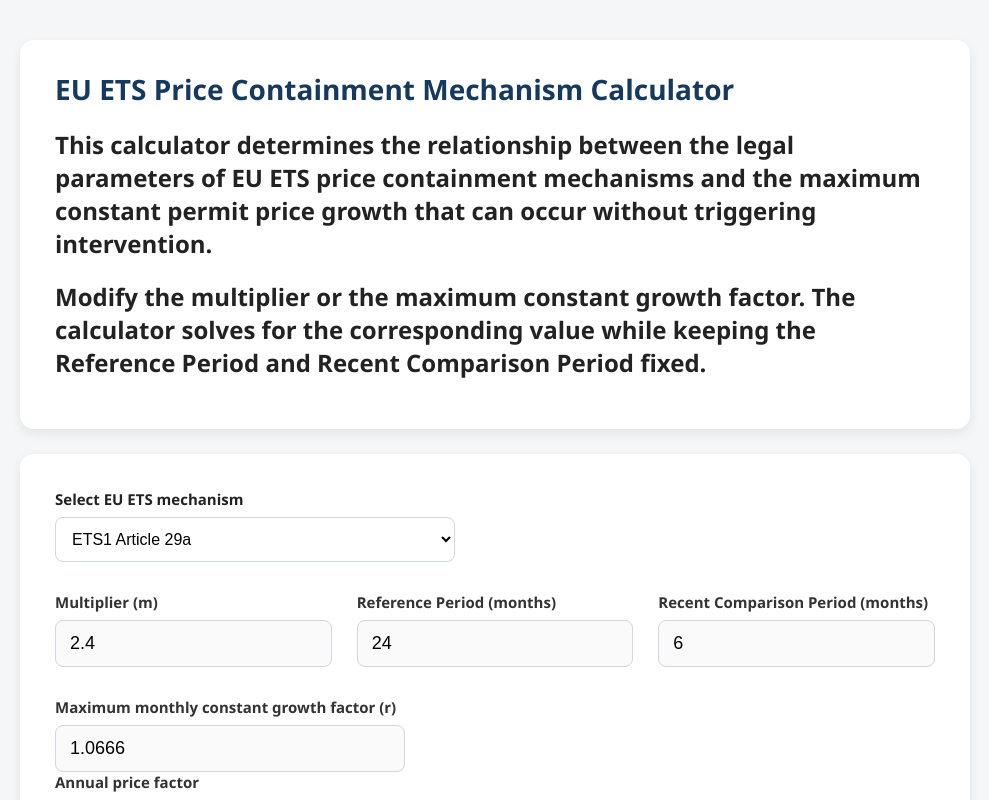
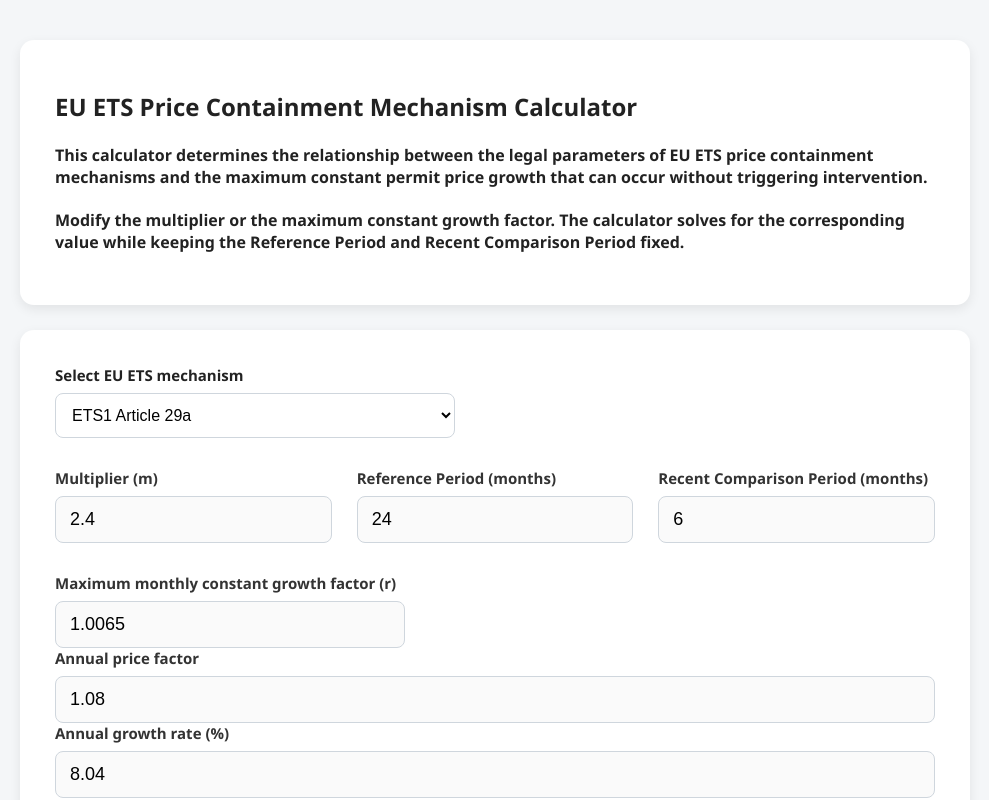
Before and after one commit to slvstr1/eu-ets-calculator, a React (Vite) app: page / in a window 1280 px wide. Shown: the top 800 px of the page, without its empty margins (145-1134 px from the left). Built offline with nearby package versions, Linux system fonts and the light colour scheme.

Commit message:
yet other

```diff
--- a/src/App.jsx
+++ b/src/App.jsx
@@ -12,23 +12,23 @@
 
                 <header className="header">
 
-                    <h1>
+                    <h2>
                         EU ETS Price Containment Mechanism Calculator
-                    </h1>
+                    </h2>
 
-                    <h2>
+                    <h4>
                         This calculator determines the relationship between
                         the legal parameters of EU ETS price containment
                         mechanisms and the maximum constant permit price
                         growth that can occur without triggering intervention.
-                    </h2>
+                    </h4>
 
-                    <h2>
+                    <h4>
                         Modify the multiplier or the maximum constant growth
                         factor. The calculator solves for the corresponding
                         value while keeping the Reference Period and Recent
                         Comparison Period fixed.
-                    </h2>
+                    </h4>
 
                 </header>
 
--- a/src/components/Calculator.jsx
+++ b/src/components/Calculator.jsx
@@ -1,6 +1,6 @@
 import React, {useState, useEffect, useMemo} from "react";
 
-import ParameterInput_bak2 from "./ParameterInput_bak2.jsx";
+import ParameterInput from "./ParameterInput.jsx";
 import ResultCard from "./ResultCard.jsx";
 
 import {
@@ -56,18 +56,18 @@
 
 
     const [referencePeriod, setReferencePeriod] =
-        useState(24);
+        useState("24");
 
     const [comparisonPeriod, setComparisonPeriod] =
-        useState(6);
+        useState("6");
 
 
     const [multiplier, setMultiplier] =
-        useState(2.4);
+        useState("2.4");
 
 
     const [growthFactor, setGrowthFactor] =
-        useState(1.0665);
+        useState("1.0665");
 
 
     const [lastEdited, setLastEdited] =
@@ -120,8 +120,8 @@
                     );
 
 
-                setGrowthFactor(result);
-
+                // setGrowthFactor(result);
+                setGrowthFactor(String(result));
             }
 
 
@@ -136,8 +136,8 @@
                     );
 
 
-                setMultiplier(result);
-
+                // setMultiplier(result);
+setMultiplier(String(result));
             }
 
 
@@ -249,14 +249,14 @@
             <div className="parameter-row">
 
 
-                <ParameterInput_bak2
+                <ParameterInput
                     title="Multiplier (m)"
                     value={multiplier}
                     onChange={handleMultiplier}
                 />
 
 
-                <ParameterInput_bak2
+                <ParameterInput
                     title="Reference Period (months)"
                     value={referencePeriod}
                     onChange={(e) =>
@@ -267,7 +267,7 @@
                 />
 
 
-                <ParameterInput_bak2
+                <ParameterInput
                     title="Recent Comparison Period (months)"
                     value={comparisonPeriod}
                     onChange={(e) =>
@@ -284,11 +284,11 @@
             <div className="growth-box">
 
 
-                <ParameterInput_bak2
+                <ParameterInput
                     title="Maximum monthly constant growth factor (r)"
                     value={growthFactor}
                     decimals={4}
-                      step="0.0001"
+                    step="0.0001"
                     onChange={handleGrowthFactor}
                 />
 
@@ -296,23 +296,22 @@
             </div>
 
 
-            <ParameterInput_bak2
+            <ParameterInput
                 title="Annual price factor"
                 value={yearlyFactor}
                 decimals={2}
-                  step="0.01"
+                step="0.01"
                 onChange={handleAnnualFactor}
             />
 
-            <ParameterInput_bak2
+            <ParameterInput
                 title="Annual growth rate (%)"
                 value={yearlyRate * 100}
                 decimals={2}
-                  step="0.0001"
+                step="0.0001"
                 onChange={() => {
                 }}
             />
-
 
 
         </div>
--- a/src/components/ParameterInput_bak2.jsx
+++ /dev/null
@@ -1,78 +0,0 @@
-import React from "react";
-
-
-// function ParameterInput({
-//                             title,
-//                             value,
-//                             onChange,
-//                             decimals = null,
-//        readOnly = false
-//                         }) {
-//
-//     return (
-//
-//         <div className="parameter">
-//
-//             <label>
-//                 {title}
-//             </label>
-//
-//
-//             <input
-//                 type="number"
-//                 value={value}
-//                 // value={
-//                 //     decimals === null || value === ""
-//                 //         ? value
-//                 //         : Number(value).toFixed(decimals)
-//                 // }
-//                 onChange={(e) => onChange(e.target.value)}
-//                 step="0.0001"
-//             />
-//
-//         </div>
-//
-//     );
-//
-// }
-
-function ParameterInput_bak2({
-    title,
-    value,
-    onChange,
-    decimals = null,
-    readOnly = false,
-     step = "0.0001"
-}) {
-
-    const displayedValue =
-        decimals === null || value === ""
-            ? value
-            : Number(value).toFixed(decimals);
-
-
-    return (
-
-        <div className="parameter">
-
-            <label>
-                {title}
-            </label>
-
-
-            <input
-                // type="number"
-                 type="text"
-                value={displayedValue}
-                readOnly={readOnly}
-                onChange={(e) => onChange(e.target.value)}
-                step={step}
-            />
-
-        </div>
-
-    );
-
-}
-
-export default ParameterInput_bak2;
```
Also changed, not shown: src/components/Calculator_bak.jsx (+39 -20 lines).
